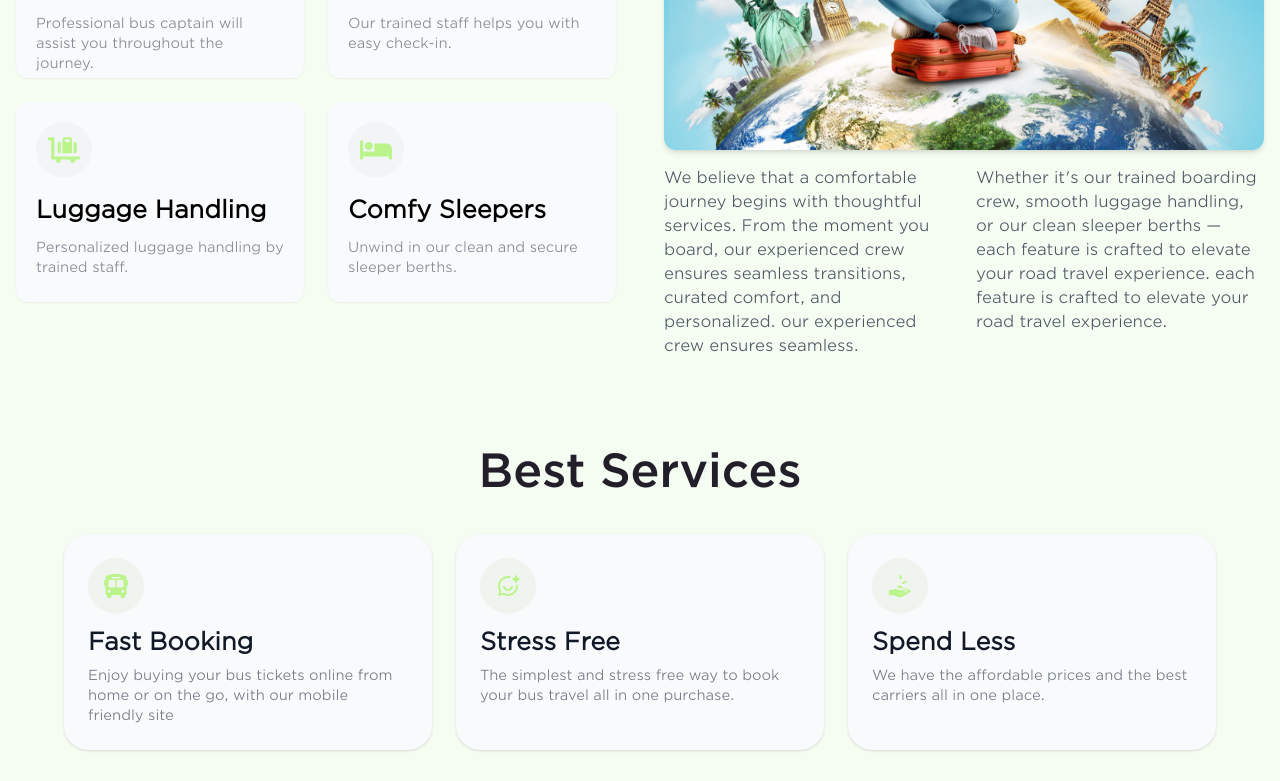
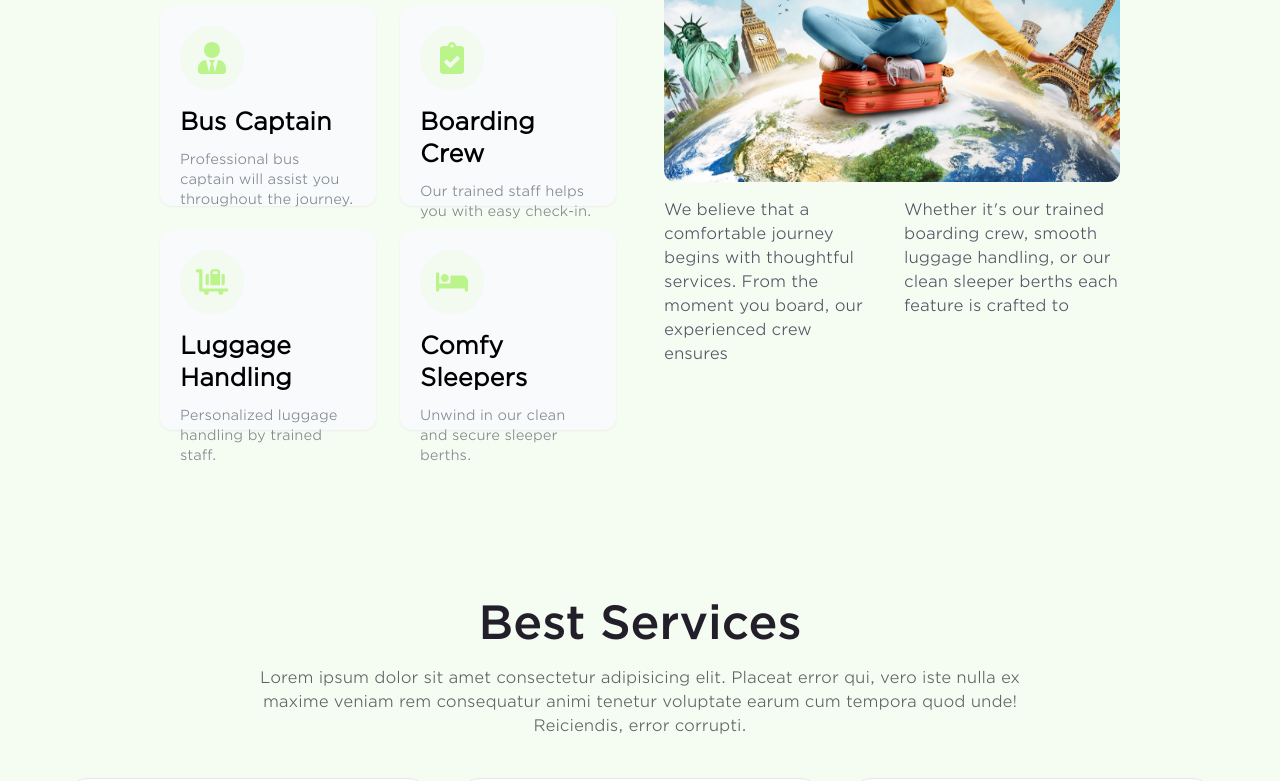
Before and after one commit to AswinKaruppiah/hari, a Next.js app: page / in a window 1280 px wide. Shown: the part 1760-2541 px from the top of the page. Built offline with nearby package versions, Linux system fonts and the light colour scheme.

Commit message:
responsice changes

```diff
--- a/src/sections/About/_About.scss
+++ b/src/sections/About/_About.scss
@@ -1,5 +1,5 @@
 .about-main-container {
-    @apply px-6 py-12 sm:px-8 sm:py-16 lg:p-12;
+    @apply px-4 sm:px-10 md:px-20 lg:px-32 xl:px-40 py-10 md:py-14 max-w-screen-2xl 3xl:max-w-screen-3xl mx-auto;
 }
 
 .about-sub-container {
--- a/src/sections/OurFacilities/OurFacilities.jsx
+++ b/src/sections/OurFacilities/OurFacilities.jsx
@@ -69,14 +69,11 @@ export default function OurFacilities() {
             <p>
               We believe that a comfortable journey begins with thoughtful
               services. From the moment you board, our experienced crew ensures
-              seamless transitions, curated comfort, and personalized. our
-              experienced crew ensures seamless.
+
             </p>
             <p>
-              Whether it&apos;s our trained boarding crew, smooth luggage
-              handling, or our clean sleeper berths — each feature is crafted to
-              elevate your road travel experience. each feature is crafted to
-              elevate your road travel experience.
+              Whether it's our trained boarding crew, smooth luggage
+              handling, or our clean sleeper berths each feature is crafted to
             </p>
           </div>
         </div>
--- a/src/sections/OurFacilities/_OurFacilities.scss
+++ b/src/sections/OurFacilities/_OurFacilities.scss
@@ -1,5 +1,5 @@
 .our-fecilities-main-container {
-    @apply py-4 md:py-10 lg:py-10 px-4;
+    @apply px-4 sm:px-10 md:px-20 lg:px-32 xl:px-40 py-10 md:py-14 max-w-screen-2xl 3xl:max-w-screen-3xl mx-auto;
 }
 
 .our-fecilities-sub-container {
@@ -27,7 +27,7 @@
 }
 
 .features-section-icon-layer {
-    @apply bg-gray-100 p-3 rounded-full transition-all duration-300;
+    @apply flex items-center justify-center bg-[#BAF48A] shrink-0 p-4 bg-opacity-10 rounded-full;
 }
 
 .features-section-icon {
@@ -43,15 +43,15 @@
 }
 
 .features-section-right {
-    @apply rounded-xl overflow-hidden shadow-md mb-4;
+    @apply rounded-xl overflow-hidden mb-4;
 }
 
 .features-section-right-image {
-    @apply w-full h-[400px] object-cover
+    @apply w-full h-[400px] object-cover;
 }
 
 .features-section-right-text {
-    @apply flex flex-col md:flex-row gap-6 text-gray-600 text-sm leading-relaxed;
+    @apply flex flex-col md:flex-row gap-6 text-gray-600 text-sm;
 
     p {
         @apply md:w-1/2 text-sm md:text-base max-w-3xl;
--- a/src/sections/WeProvided/WeProvided.jsx
+++ b/src/sections/WeProvided/WeProvided.jsx
@@ -4,17 +4,17 @@ import { GiReceiveMoney } from 'react-icons/gi';
 
 const steps = [
     {
-        icon: <FaBusAlt className="text-[#BAF48A] text-2xl" />,
+        icon: <FaBusAlt className="text-[#BAF48A] text-4xl " />,
         title: 'Fast Booking',
         description: 'Enjoy buying your bus tickets online from home or on the go, with our mobile friendly site',
     },
     {
-        icon: <RiChatSmileAiLine className="text-[#BAF48A] text-2xl" />,
+        icon: <RiChatSmileAiLine className="text-[#BAF48A] text-4xl " />,
         title: 'Stress Free',
         description: 'The simplest and stress free way to book your bus travel all in one purchase.',
     },
     {
-        icon: <GiReceiveMoney className="text-[#BAF48A] text-2xl" />,
+        icon: <GiReceiveMoney className="text-[#BAF48A] text-4xl " />,
         title: 'Spend Less',
         description: 'We have the affordable prices and the best carriers all in one place.',
     },
@@ -26,6 +26,11 @@ export default function WeProvided() {
         <div className="we-provided-main">
 
             <h2 className="best-services-heading">Best Services</h2>
+
+            <p className="best-servives-sub-text">
+                Lorem ipsum dolor sit amet consectetur adipisicing elit. Placeat error qui, vero iste nulla ex maxime veniam rem consequatur animi tenetur voluptate earum cum tempora quod unde! Reiciendis, error corrupti.
+            </p>
+
 
             <div className="service-grid">
                 {steps.map((step, index) => (
--- a/src/sections/WeProvided/_WeProvided.scss
+++ b/src/sections/WeProvided/_WeProvided.scss
@@ -1,10 +1,15 @@
 .we-provided-main {
-    @apply px-6 py-12;
+    @apply px-0 pb-12 pt-28 3xl:max-w-screen-3xl max-w-screen-2xl;
+
+}
+
+.best-servives-sub-text {
+    @apply text-sm md:text-base text-center max-w-3xl mx-auto opacity-70 pt-5 pb-10;
 }
 
 
 .best-services-heading {
-    @apply text-3xl md:text-5xl font-medium text-center mb-10;
+    @apply text-3xl md:text-5xl font-medium text-center mb-0;
 }
 
 .service-grid {
@@ -12,11 +17,11 @@
 }
 
 .service-card {
-    @apply bg-gray-50 flex flex-col items-start justify-start p-6 rounded-3xl shadow;
+    @apply bg-white flex flex-col gap-1 items-start justify-start p-6 rounded-3xl border border-gray-200;
 }
 
 .we-provided-icon-layer {
-    @apply flex items-center justify-center bg-[#F0F4EF] w-14 h-14 rounded-full mb-3;
+    @apply flex items-center justify-center bg-[#BAF48A] shrink-0 p-4 bg-opacity-10 rounded-full mb-3;
 }
 
 
```
Also changed, not shown: 1 other file (tests, documents, lock files or other folders).
